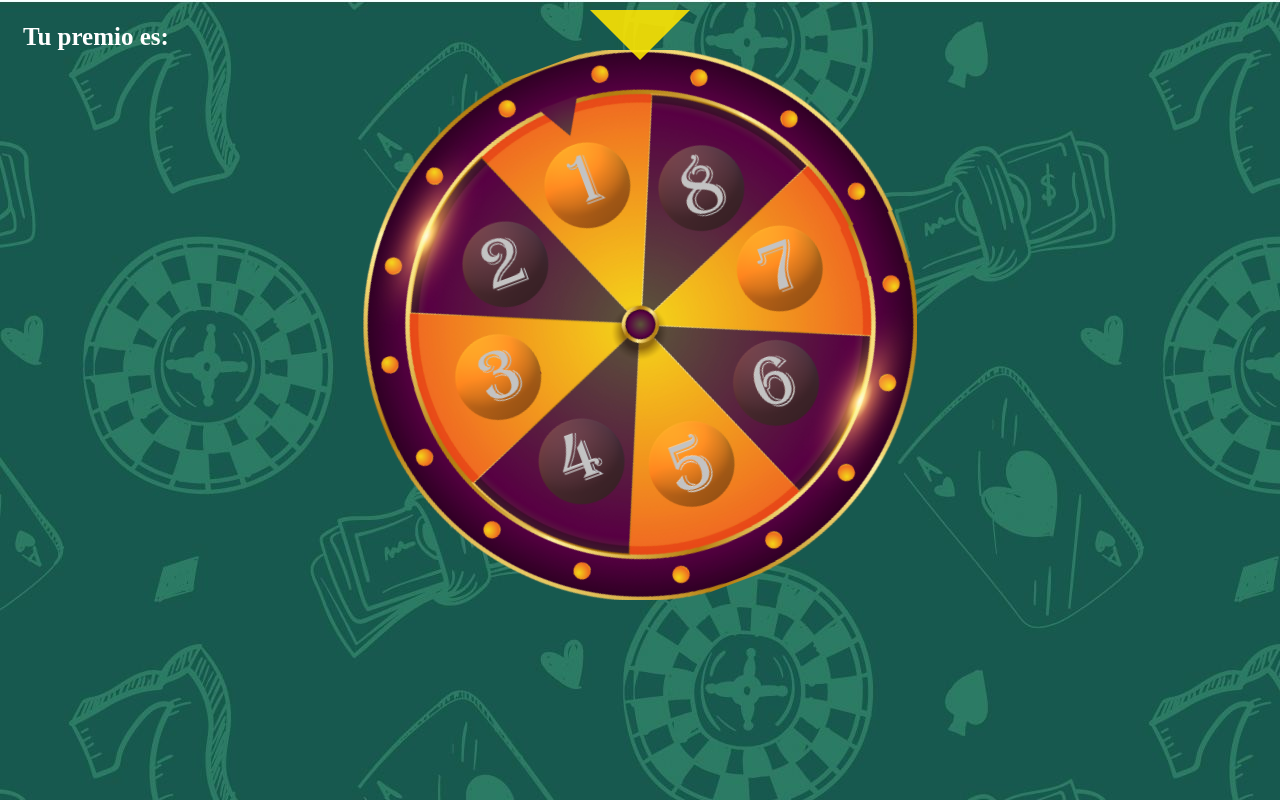
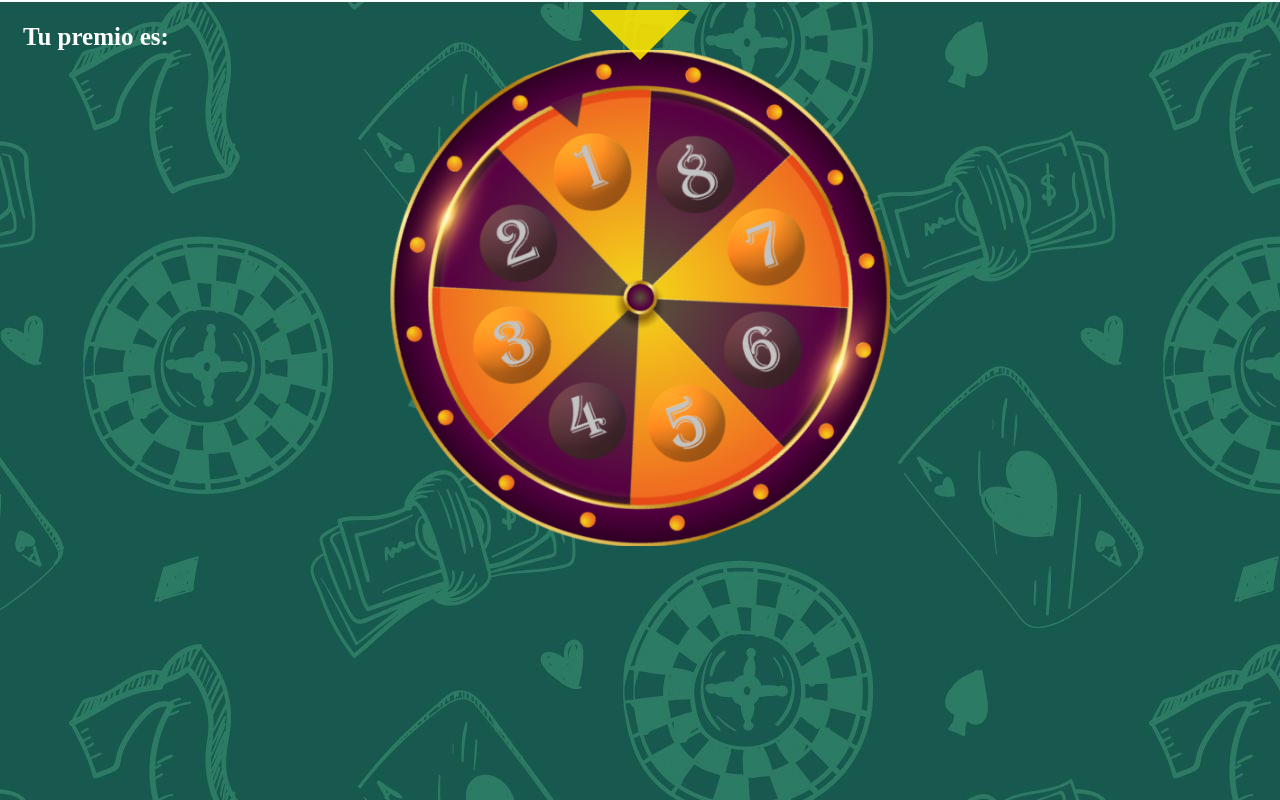
Before and after one commit to Jojan99/Juegos, a plain HTML site: page index.html in a window 1280 px wide. Drawn offline with Linux system fonts and the light colour scheme; some packages are replaced by stand-ins of ours; a script that the page names is missing.

Commit message:
Update estilo.css

```diff
--- a/estilo.css
+++ b/estilo.css
@@ -26,6 +26,8 @@ body {
 img {
     z-index: 100;
     transition: all 5s;
+     max-width: 100%;
+    width: 500px;
 }
 
 #premio {
```
